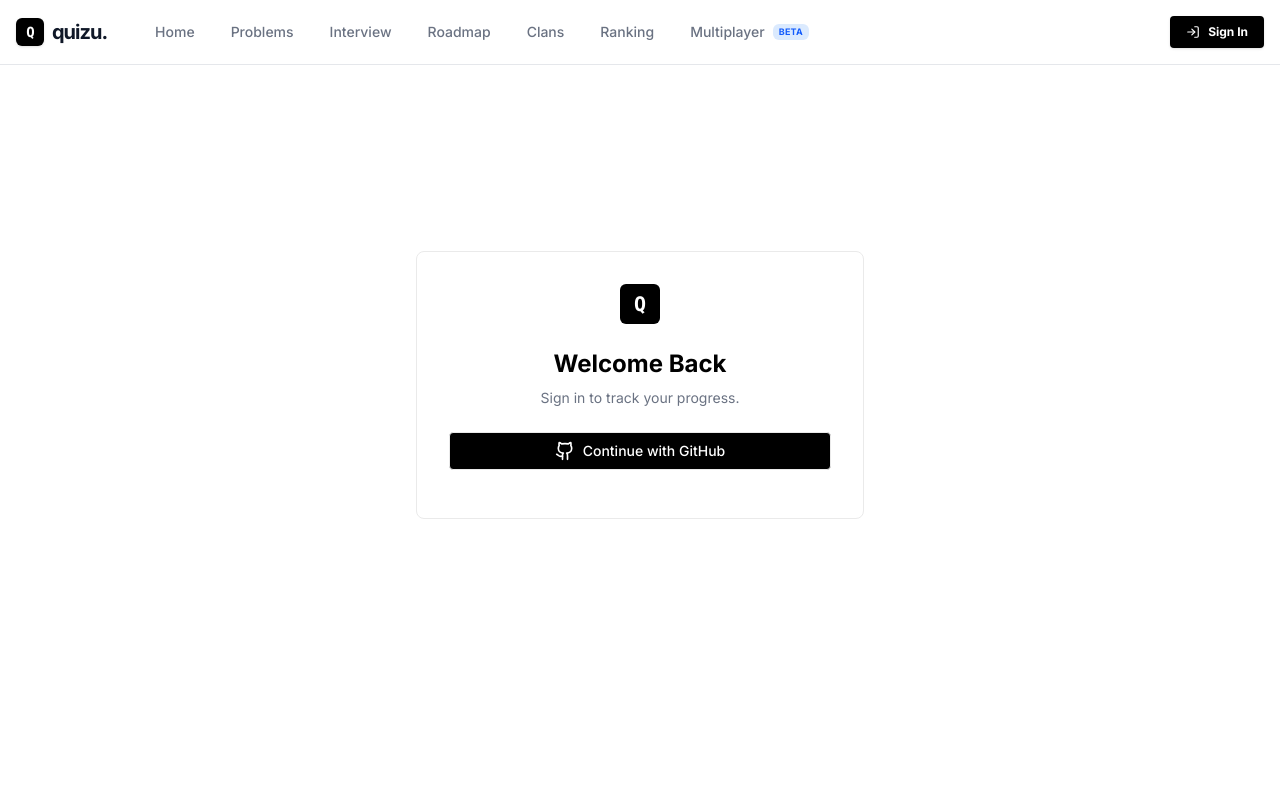
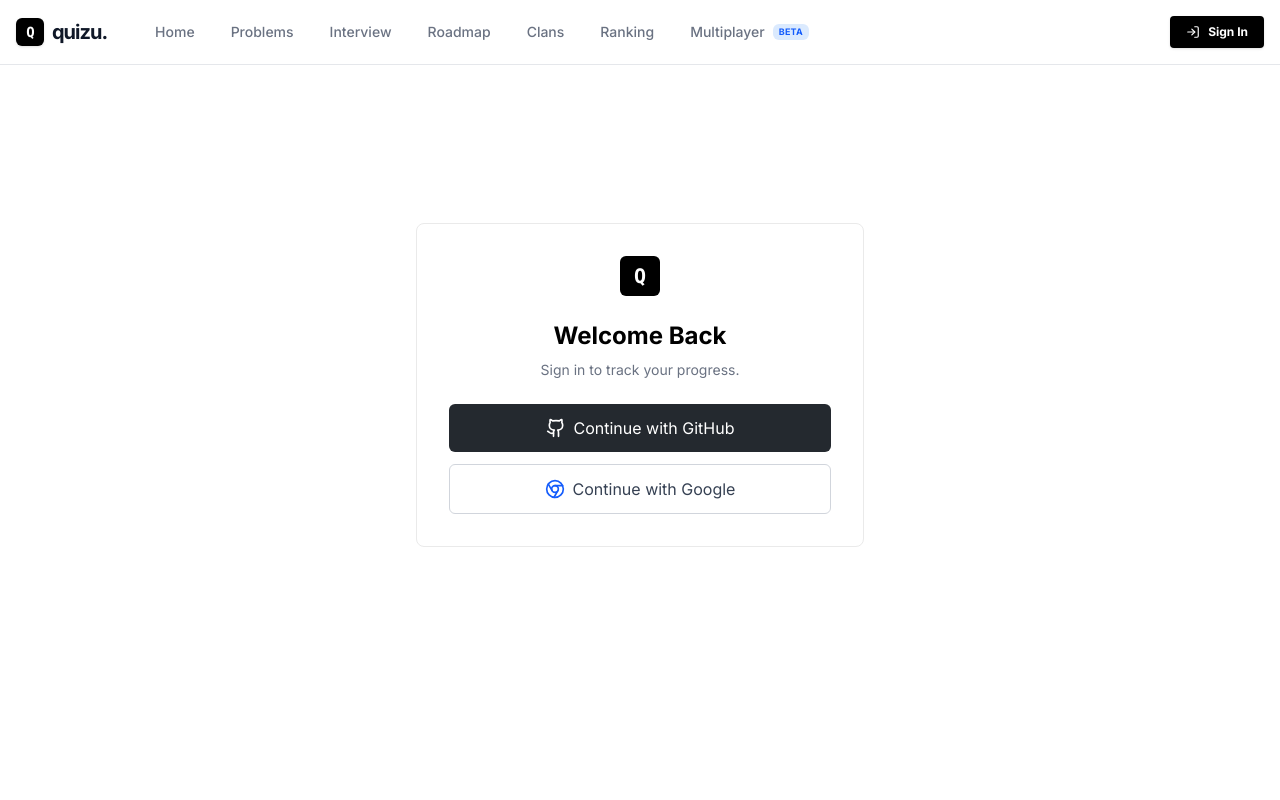
Before and after one commit to rizalamrirozaqi/quizu, a Next.js app: page /login in a window 1280 px wide. Shown: the top 800 px of the page. Built offline with nearby package versions, Linux system fonts and the light colour scheme; no server answers.

Commit message:
add google login

```diff
--- a/app/login/page.tsx
+++ b/app/login/page.tsx
@@ -2,27 +2,38 @@
 
 import { createClient } from "@/utils/supabase/client";
 import { useState, Suspense } from "react";
-import { Github, Loader2, AlertCircle } from "lucide-react";
+import { Github, Chrome, Loader2, AlertCircle } from "lucide-react";
 import { useSearchParams } from "next/navigation";
 
 // Kita pisah jadi component LoginContent biar bisa dibungkus Suspense
 function LoginContent() {
-  const [loading, setLoading] = useState(false);
+  const [loading, setLoading] = useState<string | null>(null); // Ubah jadi string biar tahu mana yang loading
   const supabase = createClient();
   const searchParams = useSearchParams();
-  const error = searchParams.get("error"); // Ambil error dari URL
+  const error = searchParams.get("error");
 
-  const handleLogin = async () => {
-    setLoading(true);
+  // Kita bikin fungsi ini dinamis terima provider
+  const handleLogin = async (provider: 'github' | 'google') => {
+    setLoading(provider); // Set loading sesuai tombol yang diklik
+
+    // Tentukan redirect URL (otomatis detect lagi di localhost atau vercel)
+    const redirectTo = `${window.location.origin}/auth/callback`;
+
     const { error } = await supabase.auth.signInWithOAuth({
-      provider: "github",
+      provider: provider,
       options: {
-        redirectTo: `${window.location.origin}/auth/callback`,
+        redirectTo: redirectTo,
+        queryParams: {
+            // Khusus Google: paksa user pilih akun biar gak otomatis login akun sebelumnya
+            access_type: 'offline',
+            prompt: 'consent',
+          },
       },
     });
+
     if (error) {
         alert(error.message);
-        setLoading(false);
+        setLoading(null);
     }
   };
 
@@ -35,21 +46,32 @@
       <h1 className="text-2xl font-bold mb-2">Welcome Back</h1>
       <p className="text-gray-500 mb-6 text-sm">Sign in to track your progress.</p>
 
-      {/* Tampilkan Error kalau ada (misal habis cancel) */}
       {error && (
         <div className="mb-4 p-3 bg-red-500/10 border border-red-500/20 rounded text-red-600 text-xs flex items-center gap-2 text-left">
            <AlertCircle size={16} />
-           <span>Login dibatalkan atau gagal. Silakan coba lagi.</span>
+           <span>Login gagal. Silakan coba lagi.</span>
         </div>
       )}
 
+      {/* Tombol GitHub (Gelap) */}
       <button
-        onClick={handleLogin}
-        disabled={loading}
-        className="vercel-btn-dark w-full flex items-center justify-center gap-2 py-3 mb-4 disabled:opacity-70"
+        onClick={() => handleLogin('github')}
+        disabled={loading !== null}
+        className="bg-[#24292F] text-white hover:bg-[#24292F]/90 w-full flex items-center justify-center gap-2 py-3 mb-3 rounded-md transition-all disabled:opacity-70"
       >
-        {loading ? <Loader2 className="animate-spin" size={20} /> : <Github size={20} />}
-        {loading ? "Connecting..." : "Continue with GitHub"}
+        {loading === 'github' ? <Loader2 className="animate-spin" size={20} /> : <Github size={20} />}
+        {loading === 'github' ? "Connecting..." : "Continue with GitHub"}
+      </button>
+
+      {/* Tombol Google (Terang/Putih dengan border) */}
+      <button
+        onClick={() => handleLogin('google')}
+        disabled={loading !== null}
+        className="bg-white text-gray-700 border border-gray-300 hover:bg-gray-50 w-full flex items-center justify-center gap-2 py-3 rounded-md transition-all disabled:opacity-70"
+      >
+        {/* Pake icon Chrome sebagai representasi Google */}
+        {loading === 'google' ? <Loader2 className="animate-spin text-gray-600" size={20} /> : <Chrome size={20} className="text-blue-600" />}
+        {loading === 'google' ? "Connecting..." : "Continue with Google"}
       </button>
     </div>
   );
```
